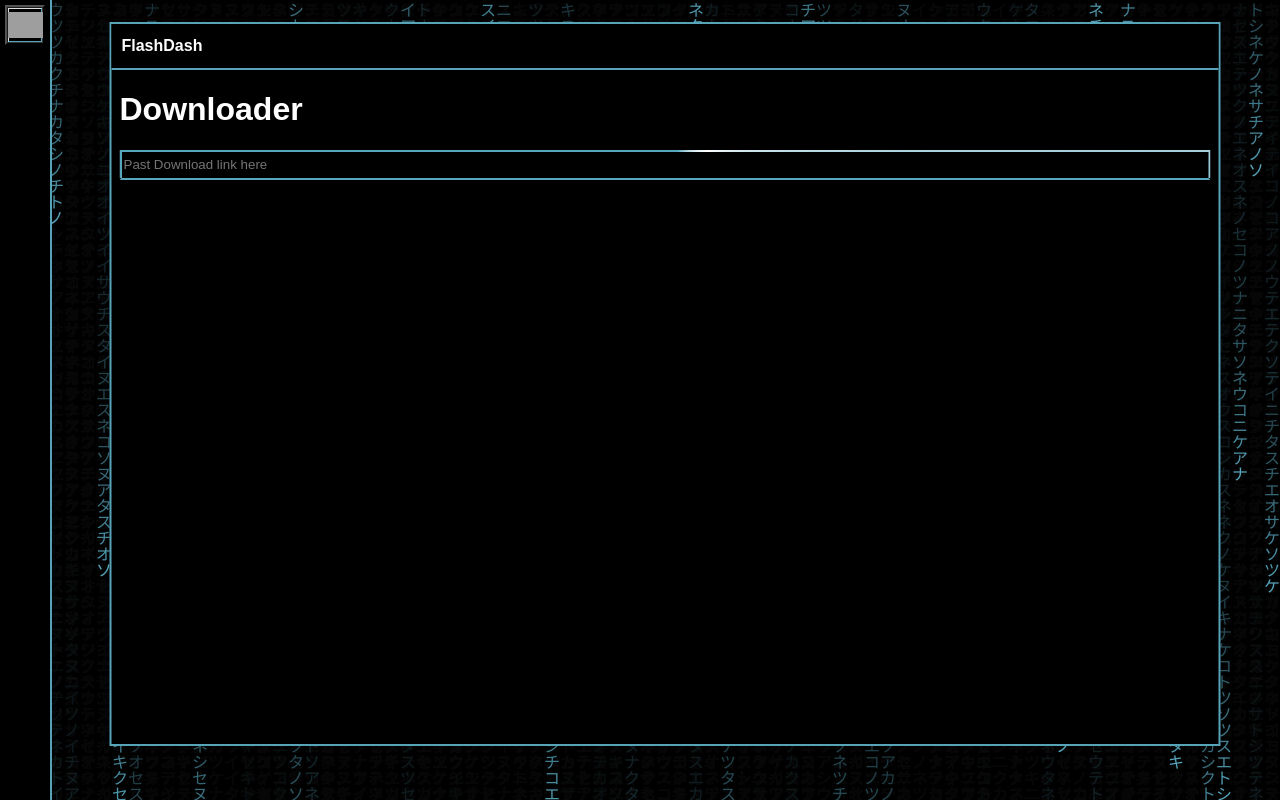
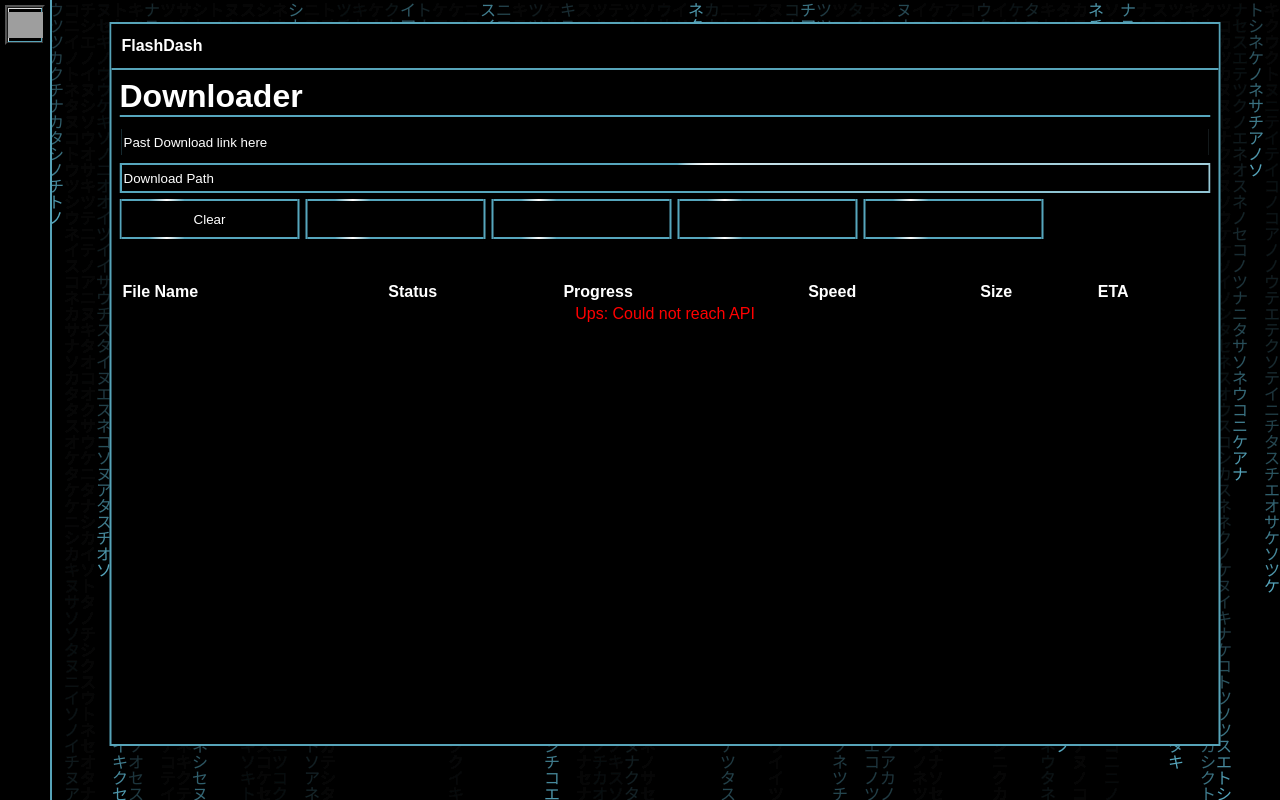
Before and after one commit to AquaFrostByte/FlashDash, a Flask app: page / in a window 1280 px wide. Run offline with Flask 3, Linux system fonts and the light colour scheme; grey boxes are pictures that could not be loaded.

Commit message:
Download Status added. I added a button to clear all commpleted, faild or missing. Also some Css got done, fixed a bug with the background
 On branch main
 Your branch is up to date with 'origin/main'.

 Changes to be committed:
	modified:   README.md
	modified:   app.py
	modified:   requirements.txt
	modified:   static/css/styles.css
	modified:   static/js/bg.js
	new file:   static/js/downloadmanager.js
	modified:   templates/index.html

```diff
--- a/app.py
+++ b/app.py
@@ -1,4 +1,4 @@
-from flask import Flask, render_template, request
+from flask import Flask, render_template, request, jsonify
 import subprocess
 import aria2p
 import os
@@ -30,6 +30,55 @@
             output = download(link)
     return render_template('index.html', output=output)
 
+@app.route('/api/downloads')
+def get_downloads():
+    if not api:
+        return jsonify({"error": "aria2c daemon is offline"}), 503
+
+    downloads_data = []
+    try:
+        downloads = api.get_downloads()
+
+        for d in downloads:
+
+            file_name = d.name
+
+            if not file_name or file_name == "Retrieving metadata...":
+                if d.files and len(d.files) > 0:
+                    first_file_path = d.files[0].path
+                    if first_file_path:
+                        file_name = os.path.basename(first_file_path)
+
+            if not file_name:
+                file_name = f"Download (GID: {d.gid[:6]})"
+            downloads_data.append({
+                "gid": d.gid,
+                "name": file_name,
+                "status": d.status,
+                "progress": round(d.progress, 2),
+                "download_speed": d.download_speed_string(),
+                "eta": d.eta_string(),
+                "total_length": d.total_length_string(),
+                "completed_length": d.completed_length_string(),
+
+                "error_code": d.error_code,
+                "error_message": d.error_message if d.status == "error" else ""
+            })
+    except Exception as e:
+        return jsonify({"error": str(e)}), 500
+
+    return jsonify(downloads_data)
+
+@app.route('/api/purge', methods=["POST"])
+def purge_downloads():
+    if not api:
+        return jsonify({"error": "aria2c daemon is offline"}), 503
+    try:
+        api.purge()
+        return jsonify({"success": True, "message": "I killed them All!"})
+    except Exception as e:
+        return jsonify({"error": str(e)}), 500
+
 if __name__ == '__main__':
     print("Server Started...")
     app.run(debug=True, host="0.0.0.0", port=5333)
--- a/requirements.txt
+++ b/requirements.txt
@@ -1,2 +1,3 @@
 Flask==3.0.3
 gunicorn==22.0.0
+aria2p==0.11.0
--- a/static/css/styles.css
+++ b/static/css/styles.css
@@ -2,6 +2,12 @@
   syntax: '<angle>';
   inherits: false;
   initial-value: 0deg;
+}
+
+@property --beam-pos {
+    syntax: '<percentage>';
+    inherits: false;
+    initial-value: -20%;
 }
 
 :root {
@@ -240,6 +246,13 @@
     margin: 0;
 }
 
+.window-content h1 {
+    margin-top: 8px;
+    margin-bottom: 4px;
+
+    border-bottom: var(--color-accent) 2px solid;
+}
+
 #Downloadlink {
     width: calc(100% - 8px);
     height: 24px;
@@ -270,6 +283,98 @@
     border-bottom-color: var(--color-accent);
 }
 
+#Downloadpath {
+    width: calc(100% - 8px);
+    height: 24px;
+
+    border: 2px solid transparent;
+
+    background-image:
+      linear-gradient(#000000, #000),
+      conic-gradient(
+        from var(--beam-deg),
+        #ffffff 0deg,
+        var(--color-accent) 30deg,
+        var(--color-accent) 330deg,
+        #ffffff 360deg
+      );
+
+    background-origin: border-box;
+    background-clip: padding-box, border-box;
+
+    animation: spinBeam 3s linear infinite;
+
+    background-color: #000;
+}
+
+#Downloadpath:focus,
+#Downloadpath:focus-visible {
+    outline: none;
+    border-bottom-color: var(--color-accent);
+}
+
+#forms {
+    margin-top: 6px;
+}
+
+#quickoptions {
+    margin-top: 6px;
+
+    display: flex;
+    align-items: left;
+    gap: 6px;
+}
+
+#quickoptions button {
+    width: 180px;
+    height: 40px;
+
+    background-color: #000;
+    color: #fff;
+
+    border: 2px solid;
+
+    border-image: linear-gradient(
+        to right,
+        var(--color-accent) 0%,
+        var(--color-accent) var(--beam-pos, -20%),
+        #ffffff calc(var(--beam-pos, -20%) + 10%),
+        var(--color-accent) calc(var(--beam-pos, -20%) + 20%),
+        var(--color-accent) 100%
+    ) 1;
+
+    animation: moveBeam 2s linear infinite;
+}
+
+#download-list table {
+    width: 100%;
+}
+
+input[type="text"], input::placeholder {
+    color: #ffffff !important;
+}
+
+input[type="text"]:focus {
+    color: #ffffff !important;
+    border-color: #000000 !important;
+}
+
+.th-head {
+    text-align: left !important;
+}
+
+.status-bage.error {
+    background-color: #d11a2a;
+    color: white;
+}
+
+.error-text {
+    font-size: 0.8rem;
+    color: #ff6b6b;
+    margin-top: 4px;
+    display: block;
+}
+
 @keyframes growAndMove {
     0%, 100% {
         transform: translateY(-10vh);
@@ -287,3 +392,12 @@
     --beam-deg: 360deg;
   }
 }
+
+@keyframes moveBeam {
+    0% {
+        --beam-pos: -20%;
+    }
+    100% {
+        --beam-pos: 100%;
+    }
+}
--- a/static/js/bg.js
+++ b/static/js/bg.js
@@ -25,6 +25,9 @@
   ctx.fillStyle = 'rgba(0, 0, 0, 0.08)';
   ctx.fillRect(0, 0, canvas.width, canvas.height);
 
+  ctx.fillStyle = 'rgba(0, 0, 0, 0.01)';
+  ctx.fillRect(0, 0, canvas.width, canvas.height);
+
   ctx.fillStyle = accentColor;
   ctx.font = fontSize + 'px monospace';
 
@@ -36,6 +39,11 @@
     ctx.fillText(text, x, y);
 
     if (y > canvas.height && Math.random() > 0.975) {
+
+      ctx.fillStyle = '#000000';
+      ctx.fillRect(x, 0, fontSize, canvas.height);
+
+      ctx.fillStyle = accentColor;
       drops[i] = 0;
     }
     drops[i]++;
--- /dev/null
+++ b/static/js/downloadmanager.js
@@ -0,0 +1,84 @@
+async function refreshDashboard() {
+    try {
+        const response = await fetch('/api/downloads');
+        if (!response.ok) throw new Error("Could not reach API");
+        const downloads = await response.json();
+
+        // Check for both selector formats safely
+        const tbody = document.getElementById('downloads-table-body') || document.getElementById('download-tbody');
+        if (!tbody) return;
+
+        tbody.innerHTML = '';
+
+        if (downloads.length === 0) {
+            tbody.innerHTML = '<tr><td colspan="6" style="text-align: center; color: gray;">Nothing.. Empty.. so add something &gt;:3</td></tr>';
+            return;
+        }
+
+        downloads.forEach(task => {
+            const row = document.createElement('tr');
+
+            // Handle potential errors beautifully
+            const isError = task.status.toLowerCase() === 'error';
+            const errorNotice = isError && task.error_message
+                ? `<br><span class="error-text" style="color: #ff6b6b; font-size: 0.85rem;">⚠️ Error ${task.error_code}: ${task.error_message}</span>`
+                : '';
+
+            const badgeClass = isError ? 'status-badge error' : 'status-badge';
+
+            row.innerHTML = `
+                <td style="max-width: 250px; overflow: hidden; text-overflow: ellipsis; white-space: nowrap;">
+                    <strong>${task.name || 'Retrieving metadata...'}</strong>
+                    ${errorNotice}
+                </td>
+                <td><span class="${badgeClass}">${task.status.toUpperCase()}</span></td>
+                <td>
+                    <div><strong>${task.progress}%</strong></div>
+                    <div class="progress-container">
+                        <div class="progress-bar" style="width: ${task.progress}%"></div>
+                    </div>
+                </td>
+                <td>${task.download_speed}</td>
+                <td>${task.completed_length} / ${task.total_length}</td>
+                <td>${task.eta}</td>
+            `;
+            tbody.appendChild(row);
+        });
+    } catch (err) {
+        const tbody = document.getElementById('downloads-table-body') || document.getElementById('download-tbody');
+        if (tbody) {
+            tbody.innerHTML = `<tr><td colspan="6" style="text-align: center; color: red;"> Ups: ${err.message}</td></tr>`;
+        }
+    }
+}
+
+// Clear Completed & Failed tasks button
+const purgeBtn = document.getElementById('purge-btn');
+if (purgeBtn) {
+    purgeBtn.addEventListener('click', async () => {
+        const originalText = purgeBtn.innerText;
+
+        purgeBtn.innerText = "Killing it all! >:3";
+        purgeBtn.disabled = true;
+
+        try {
+            const response = await fetch('/api/purge', { method: 'POST' });
+            const result = await response.json();
+
+            if (response.ok) {
+                await refreshDashboard();
+            } else {
+                alert("Error: " + result.error);
+            }
+        } catch (err) {
+            alert("Failed to connect to server: " + err.message);
+        } finally {
+            purgeBtn.innerText = originalText;
+            purgeBtn.disabled = false; // Fixed typo "fasle" -> "false"
+        }
+    });
+}
+
+// Refresh every 2 seconds
+setInterval(refreshDashboard, 2000);
+refreshDashboard();
--- a/templates/index.html
+++ b/templates/index.html
@@ -28,11 +28,39 @@
                 </div>
                 <div class="window-content">
                     <h1>Downloader</h1>
-                    <form method="POST">
+                    <form id="forms" method="POST">
                         <input type="text" name="download_link" placeholder="Past Download link here" autofocus id="Downloadlink">
                     </form>
+                    <form id="forms" method="POST">
+                        <input type="text" name="download_path" placeholder="Download Path" id="Downloadpath">
+                    </form>
+                    <div id="quickoptions">
+                        <button id="purge-btn"> Clear </button>
+                        <button></button>
+                        <button></button>
+                        <button></button>
+                        <button></button>
+                    </div>
                     <pre> {{ output }} </pre>
-                    <p id="download list"></p>
+                    <div id="download-list">
+                        <table role="grid">
+                            <thead>
+                                <tr>
+                                    <th class="th-head">File Name</th>
+                                    <th class="th-head">Status</th>
+                                    <th class="th-head">Progress</th>
+                                    <th class="th-head">Speed</th>
+                                    <th class="th-head">Size</th>
+                                    <th class="th-head">ETA</th>
+                                </tr>
+                            </thead>
+                            <tbody id="download-tbody">
+                                <tr>
+                                    <td colspan="6" style="text-align: center;">Awaiting status :3</td>
+                                </tr>
+                            </tbody>
+                        </table>
+                    </div>
                 </div>
             </div>
         </div>
@@ -41,6 +69,7 @@
 
 
         <script src="{{ url_for('static', filename='js/bg.js')}}"></script>
+        <script src="{{ url_for('static', filename='js/downloadmanager.js')}}"></script>
         <script src="{{ url_for('static', filename='js/menu.js')}}"></script>
     </body>
 </html>
```
Also changed, not shown: README.md.
